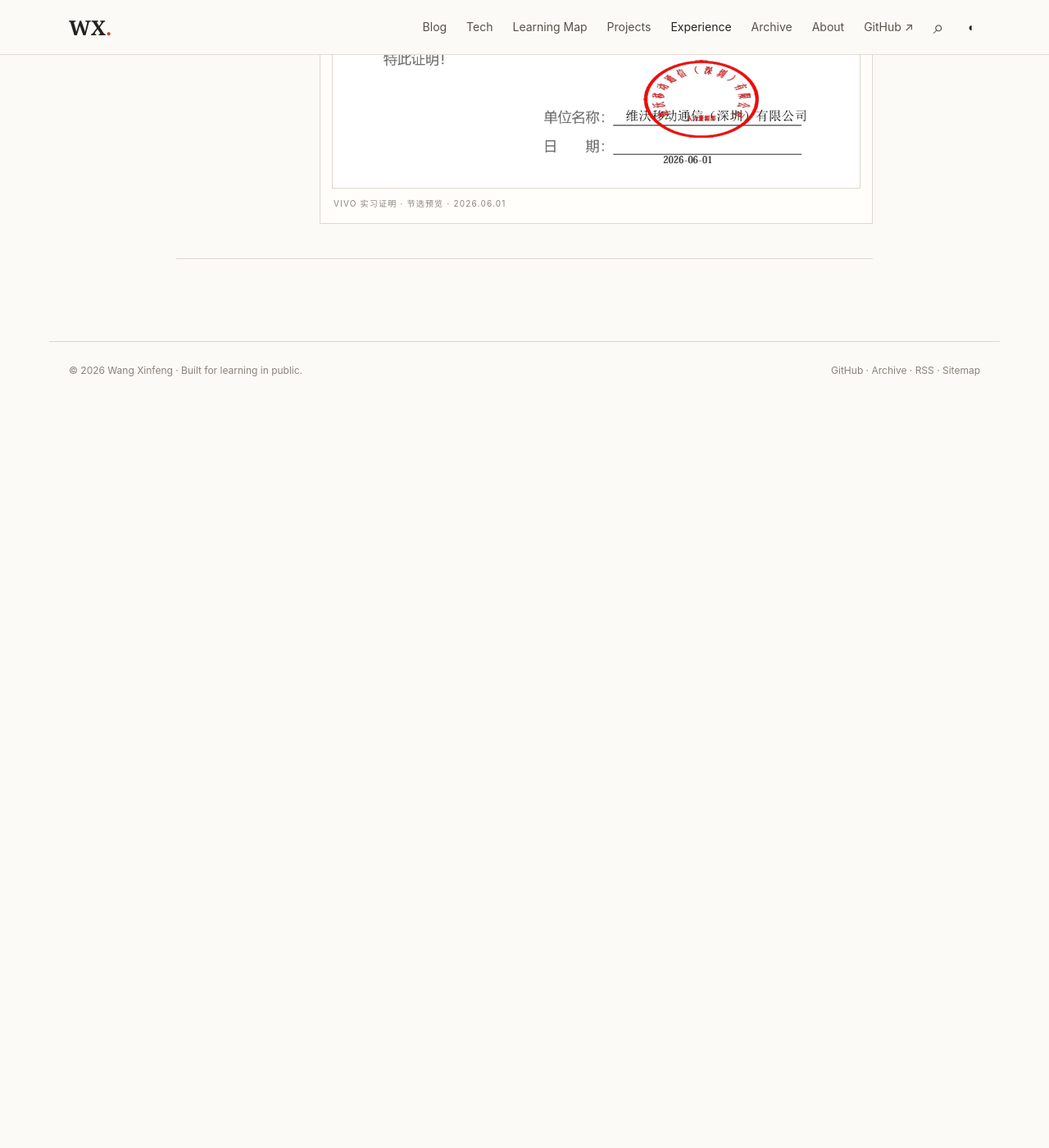
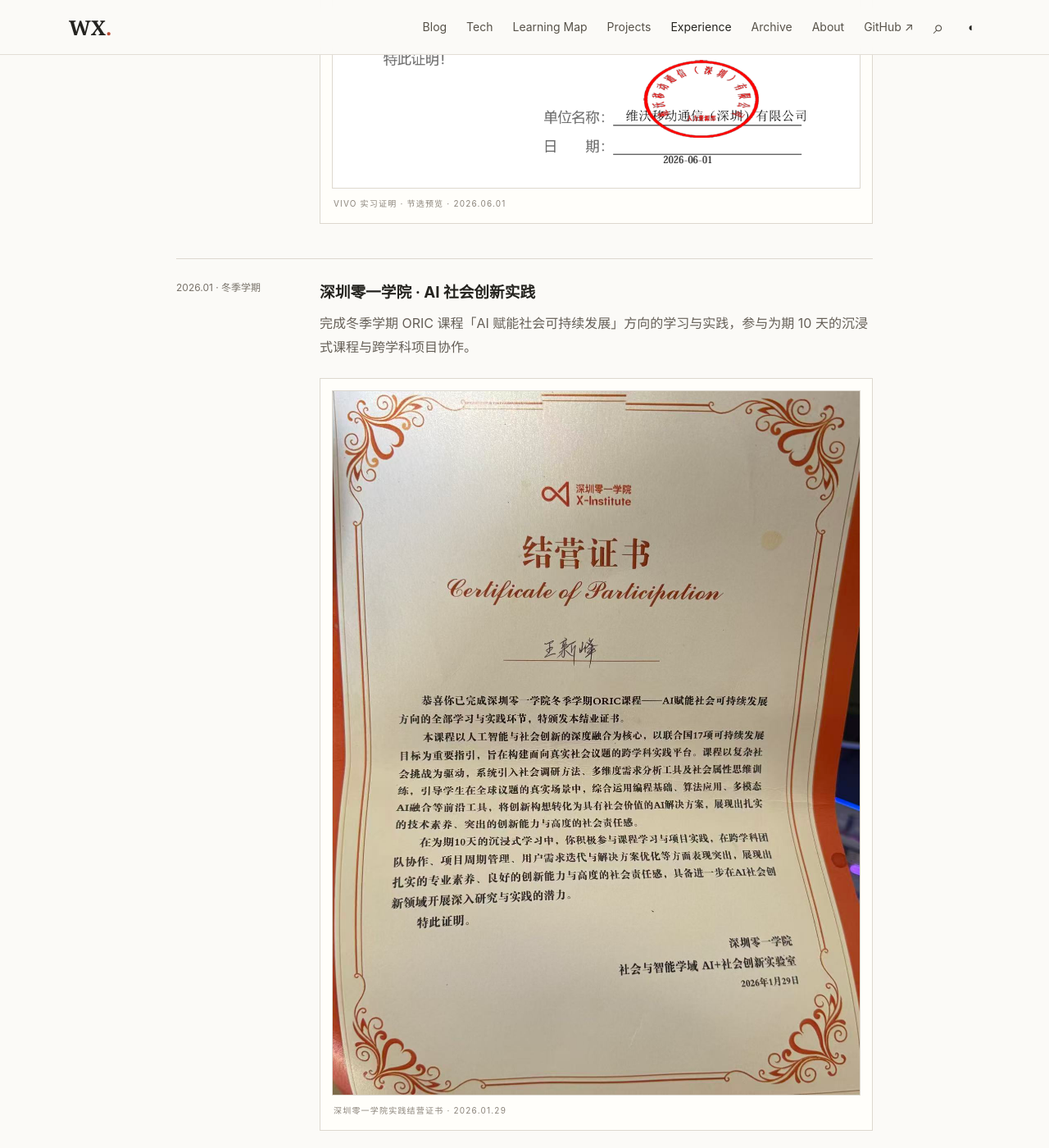
Before and after one commit to telawang91-dotcom/telawang91-dotcom.github.io, a Jekyll site: the page built from experience.md, in a window 1280 px wide and 1400 px high, scrolled down 1322 px. Shown: the whole window at 82% size. Built offline with Jekyll 4.4.1, drawn with Linux system fonts in a browser that asks for light colours; before the commit the page ends 1808 px from its top, so only the background shows below that.

Commit message:
Add Shenzhen X-Institute practice and participation certificate

```diff
--- a/experience.md
+++ b/experience.md
@@ -1,7 +1,7 @@
 ---
 layout: default
 title: Experience
-description: "王新峰的实习与工程实践经历，包含华为、vivo 等实习经历及相关证明材料预览。"
+description: "王新峰的实习与工程实践经历，包含华为、vivo 等实习经历、深圳零一学院实践及相关证明材料预览。"
 permalink: /experience/
 ---
 <div class="narrow-page experience-page">
@@ -22,6 +22,11 @@
           <a href="{{ '/assets/img/vivo-internship-certificate.png' | relative_url }}" target="_blank" rel="noreferrer"><img src="{{ '/assets/img/vivo-internship-certificate.png' | relative_url }}" alt="vivo 实习证明节选，单位为维沃移动通信（深圳）有限公司，落款日期为 2026 年 6 月 1 日" loading="lazy"></a>
           <figcaption>vivo 实习证明 · 节选预览 · 2026.06.01</figcaption>
         </figure></div></div>
+      <div class="timeline-item"><div class="timeline-date">2026.01 · 冬季学期</div><div><h3>深圳零一学院 · AI 社会创新实践</h3><p>完成冬季学期 ORIC 课程「AI 赋能社会可持续发展」方向的学习与实践，参与为期 10 天的沉浸式课程与跨学科项目协作。</p>
+        <figure class="offer-preview">
+          <a href="{{ '/assets/img/x-institute-practice-certificate.jpg' | relative_url }}" target="_blank" rel="noreferrer"><img src="{{ '/assets/img/x-institute-practice-certificate.jpg' | relative_url }}" alt="深圳零一学院 ORIC 课程 AI 赋能社会可持续发展方向结营证书，颁发日期为 2026 年 1 月 29 日" loading="lazy"></a>
+          <figcaption>深圳零一学院实践结营证书 · 2026.01.29</figcaption>
+        </figure></div></div>
     </div>
   </section>
 </div>
```
Also changed, not shown: assets/img/x-institute-practice-certificate.jpg (added).
